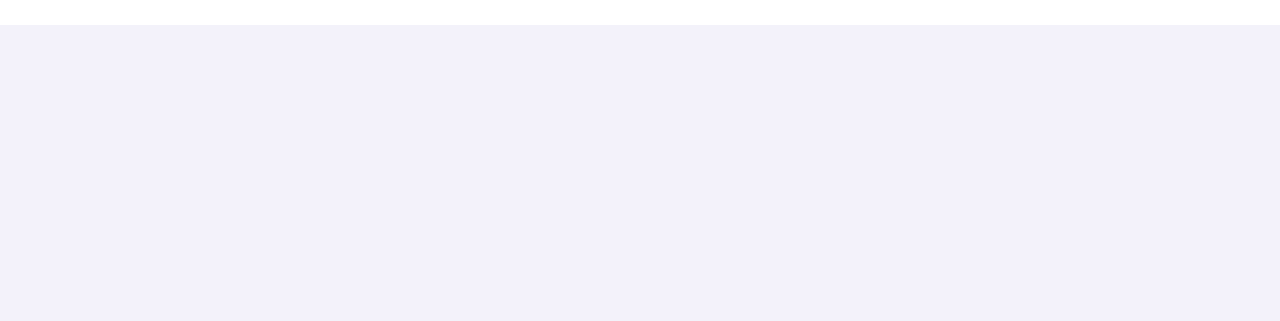
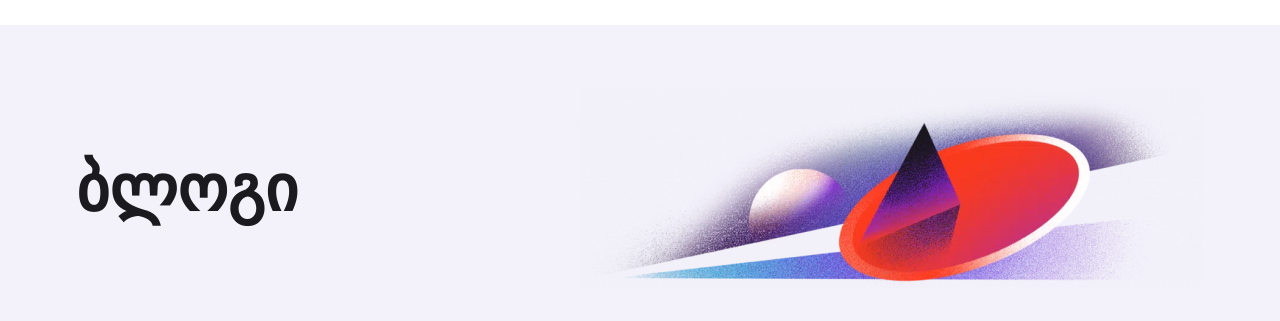
Before and after one commit to beqa200/b-g-l, a plain HTML site: page index.html in a window 1280 px wide. Shown: the part 71-392 px from the top of the page. Drawn offline with Linux system fonts and the light colour scheme.

Commit message:
add subheader

```diff
--- a/index.html
+++ b/index.html
@@ -5,14 +5,17 @@
     <meta name="viewport" content="width=device-width, initial-scale=1.0" />
     <link rel="stylesheet" href="common.css" />
     <link rel="stylesheet" href="style.css" />
-
     <title>Document</title>
   </head>
   <body>
     <header>
-      <img src="./images/redberry.png" alt="">
+      <img src="./images/redberry.png" alt="" />
       <button>შესვლა</button>
     </header>
+    <div class="subheader">
+      <h1>ბლოგი</h1>
+      <img src="images/main-image.png" alt="მთავარი-სურათი" />
+    </div>
     <script src="./script.js"></script>
   </body>
 </html>
--- a/style.css
+++ b/style.css
@@ -0,0 +1,10 @@
+.subheader {
+  display: flex;
+  justify-content: space-between;
+  align-items: center;
+  padding: 64px 76px;
+}
+h1 {
+  font-size: 64px;
+  color: #1a1a1f;
+}
```
Also changed, not shown: images/main-image.png (added).
